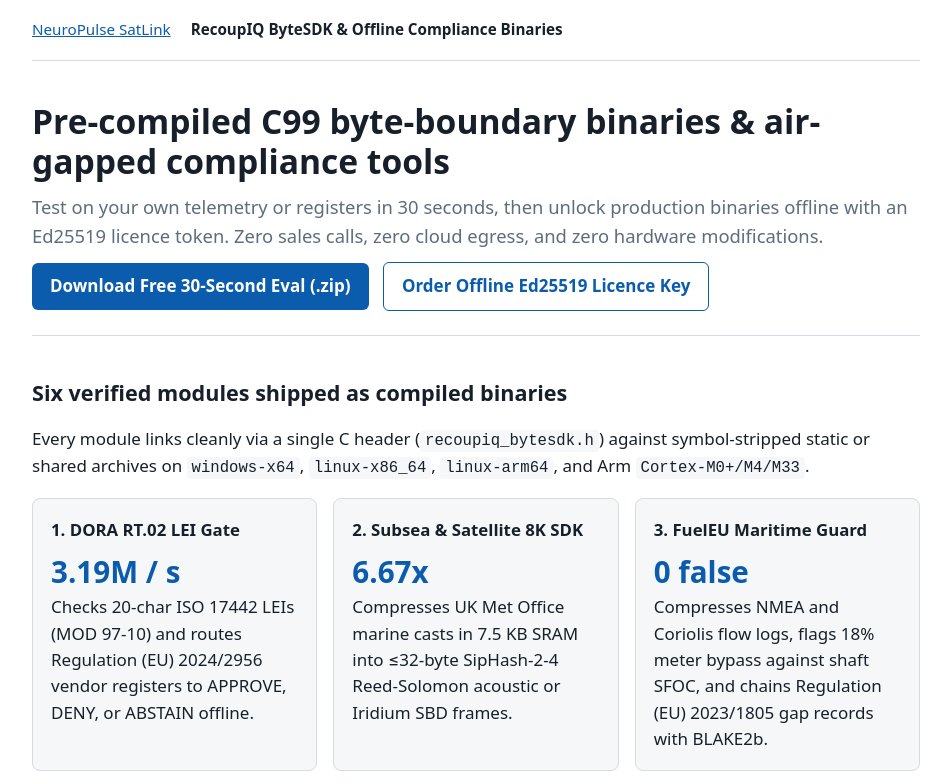
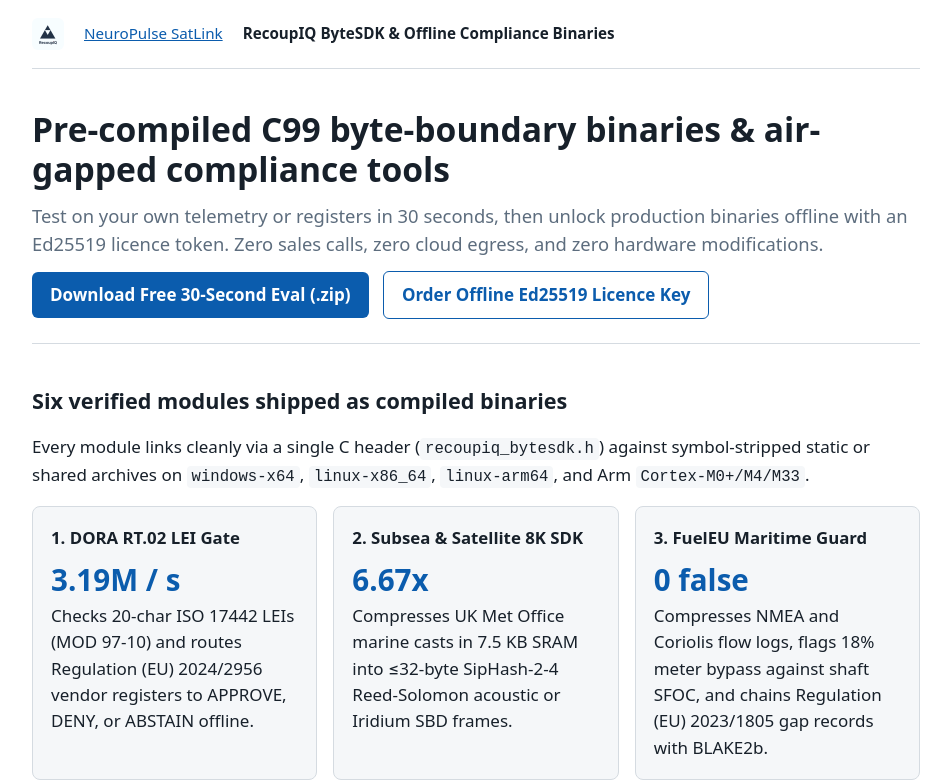
Before and after one commit to recoupiq/bytesdk, a plain HTML site: page index.html in a window 1280 px wide. Shown: the top 784 px of the page, without its empty margins (164-1115 px from the left). Drawn offline with Linux system fonts and the light colour scheme.

Commit message:
Add Navy Triangle RecoupIQ logo and favicon to index.html

```diff
--- a/index.html
+++ b/index.html
@@ -4,6 +4,7 @@
 <meta charset="utf-8">
 <meta name="viewport" content="width=device-width, initial-scale=1">
 <title>RecoupIQ ByteSDK: Pre-Compiled C99 Embedded Libraries, BVLOS Link &amp; DORA RT.02 CLI</title>
+<link rel="icon" type="image/png" href="assets/RecoupIQ_Org_Logo_512x512.png">
 <meta name="description" content="Zero-heap pre-compiled C99 binary libraries for SeaTrac 32-byte acoustic links, Iridium/Skylo telemetry, FuelEU Maritime logs, BVLOS MAVLink bridges, Edge GDPR redaction, and offline DORA RT.02 LEI checks.">
 <style>
 :root { --bg: #ffffff; --fg: #17202a; --muted: #5d6d7e; --line: #d5dbe1; --accent: #0b5cad; --card: #f5f7f9; }
@@ -34,7 +35,8 @@ footer { margin-top: 48px; padding-top: 16px; border-top: 1px solid var(--line);
 </head>
 <body>
 <main>
-<nav>
+<nav style="align-items:center">
+  <img src="assets/RecoupIQ_Org_Logo_512x512.png" alt="RecoupIQ Logo" width="32" height="32" style="border-radius:6px;display:block">
   <a href="satlink.html">NeuroPulse SatLink</a>
   <strong>RecoupIQ ByteSDK &amp; Offline Compliance Binaries</strong>
 </nav>
```
